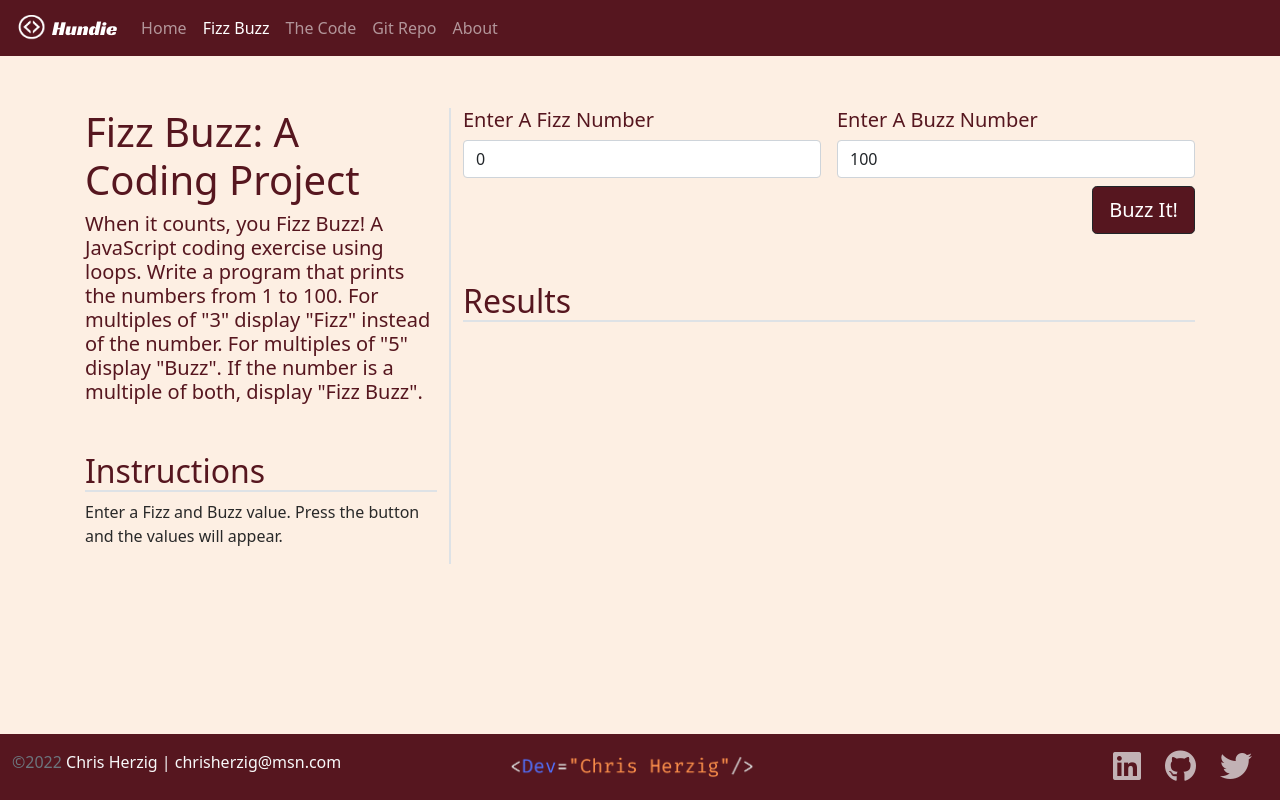
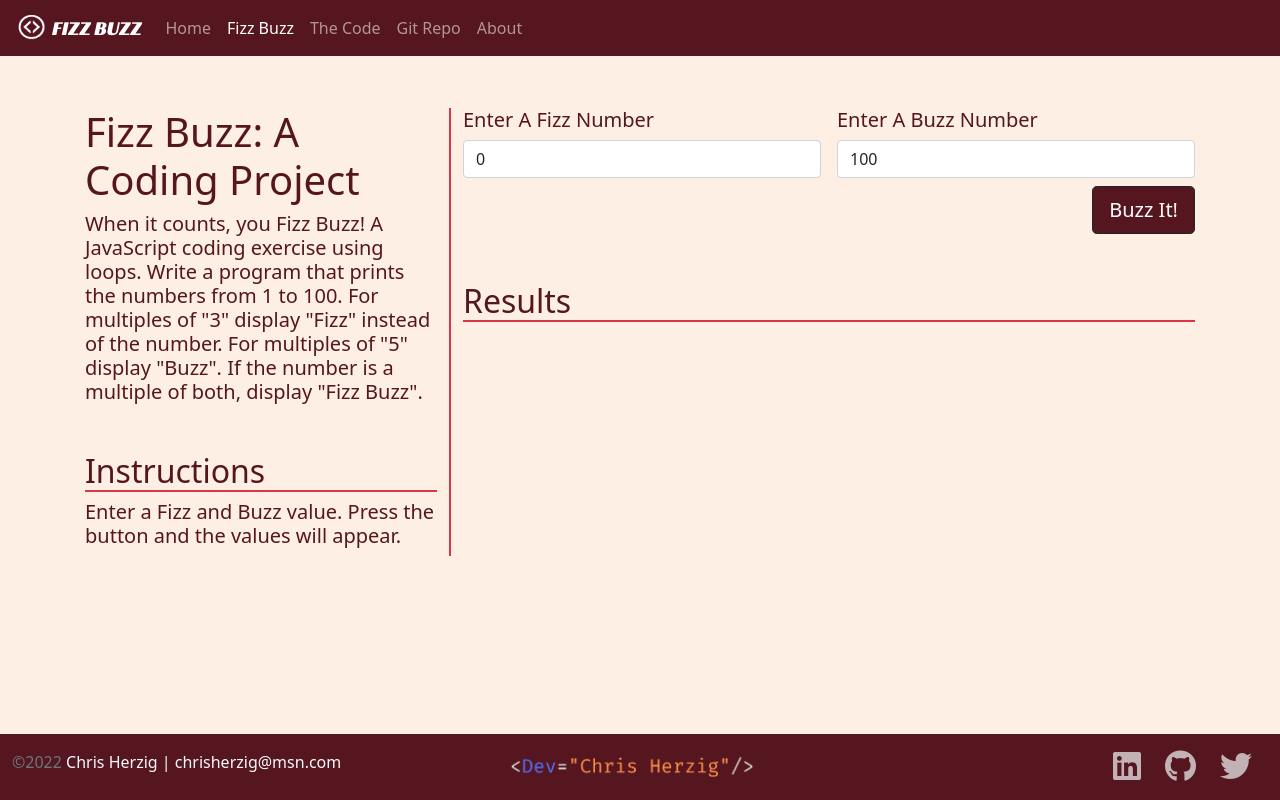
Before and after one commit to ScientistZero/FizzBuzz, a plain HTML site: page app.html in a window 1280 px wide. Drawn offline with nearby package versions, Linux system fonts and the light colour scheme.

Commit message:
CSS changes

```diff
--- a/app.html
+++ b/app.html
@@ -29,7 +29,7 @@
     <nav class="navbar navbar-expand-md navbar-dark fixed-top">
         <div class="container-fluid">
             <a class="navbar-brand logoFont" href="#"><img src="img/Logo-Wht.png" alt="Chris Herzig Logo"
-                    class="d-inline-block align-text-top" width="40" height="25">Hundie</a>
+                    class="d-inline-block align-text-top" width="40" height="25">FIZZ BUZZ</a>
             <button class="navbar-toggler" type="button" data-bs-toggle="collapse" data-bs-target="#navbarCollapse"
                 aria-controls="navbarCollapse" aria-expanded="false" aria-label="Toggle navigation">
                 <span class="navbar-toggler-icon"></span>
@@ -60,12 +60,12 @@
     <main class="flex-shrink-0">
         <div class="container mt-5">
             <div class="row row-cols-1 row-cols-lg-2">
-                <div class="col-lg-4 col border-end border-2">
+                <div class="col-lg-4 col border-end border-2 border-danger">
                     <h1>Fizz Buzz: A Coding Project</h1>
                     <h4 class="lead">When it counts, you Fizz Buzz! A JavaScript coding exercise using loops. Write a program that prints the numbers from 1 to 100. For multiples of "3" display <strong>"Fizz"</strong> instead of the number. For multiples of "5" display <strong>"Buzz"</strong>. If the number is a multiple of both, display <strong>"Fizz Buzz"</strong>.
                     </h4>
-                    <h2 class="mt-5 border-bottom border-2">Instructions</h2>
-                    <p>Enter a Fizz and Buzz value. Press the button and the values will appear.</p>
+                    <h2 class="mt-5 border-bottom border-2 border-danger">Instructions</h2>
+                    <h4 class="lead">Enter a Fizz and Buzz value. Press the button and the values will appear.</h4>
                 </div>
                 <div class="col-lg-8">
                     <div>
@@ -85,7 +85,7 @@
                                 <button id="btnSubmit" type="button" class="btn btn-dark btn-lg">Buzz It!</button>
                             </div>
                         </form>
-                        <h2 class="mt-5 border-bottom border-2">Results</h2>
+                        <h2 class="mt-5 border-bottom border-2 border-danger">Results</h2>
                         <div class="table-responsive">
                             <table class="table table-striped table-sm">
                                 <tbody id="results">
--- a/css/site.css
+++ b/css/site.css
@@ -1,6 +1,6 @@
 :root {
     --primary-color: #56161f;
-    --secondary-color: #ff993b;
+    --secondary-color: #56161f;
     --dark-color: #292929;
     --white-color: #e7e7e7;
 
```
